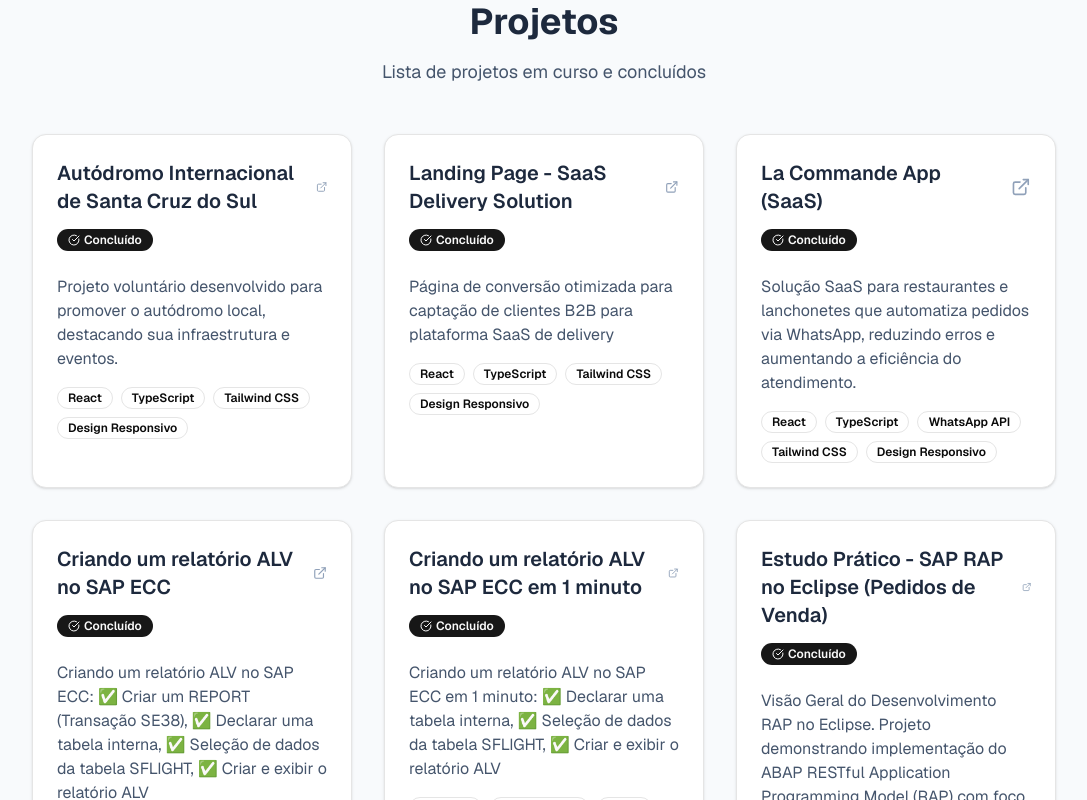
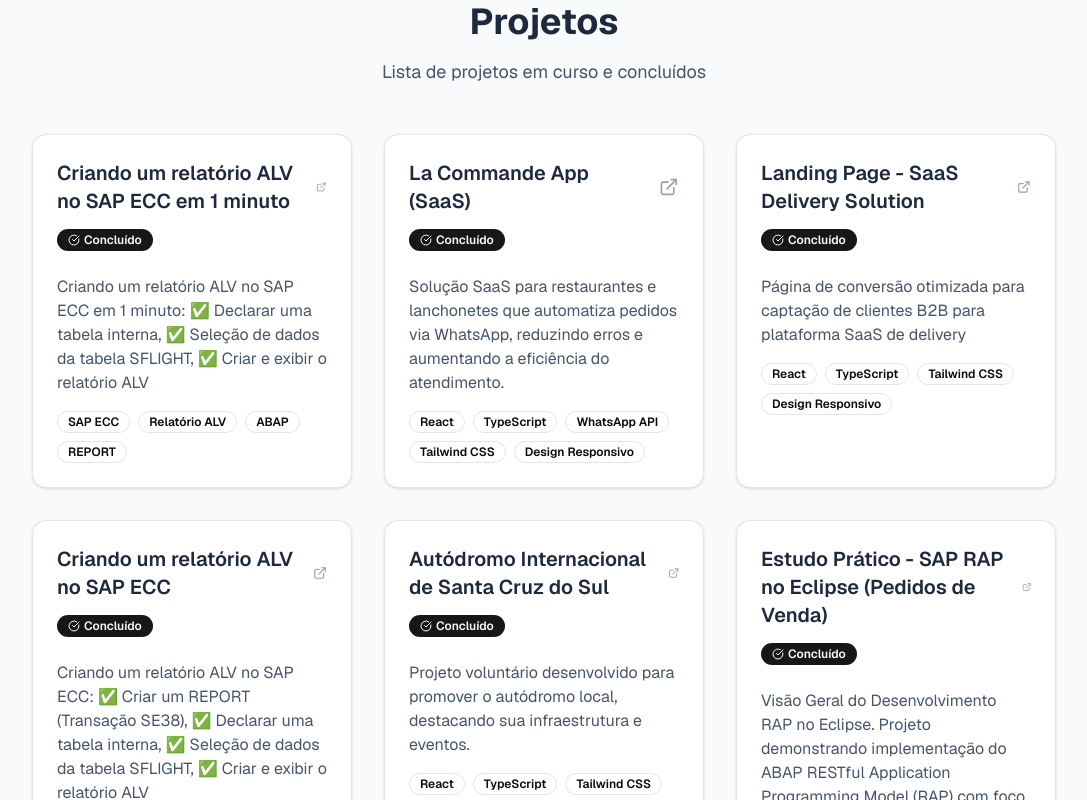
Before and after one commit to eduardoschoepf/portfolio, a Next.js app: page / in a window 1280 px wide. Shown: the part 4680-5480 px from the top of the page, without its empty margins (96-1183 px from the left). Built offline with nearby package versions, Linux system fonts and the light colour scheme.

Commit message:
Refactoring

```diff
--- a/app/page.tsx
+++ b/app/page.tsx
@@ -125,10 +125,17 @@ export default function Portfolio() {
 
   const projects = [
     {
-      title: 'Autódromo Internacional de Santa Cruz do Sul',
-      description: 'Projeto voluntário desenvolvido para promover o autódromo local, destacando sua infraestrutura e eventos.',
-      technologies: ['React', 'TypeScript', 'Tailwind CSS', 'Design Responsivo'],
-      url: 'https://eduardoschoepf.github.io/aiscs/',
+      title: 'Criando um relatório ALV no SAP ECC em 1 minuto',
+      description: 'Criando um relatório ALV no SAP ECC em 1 minuto: ✅ Declarar uma tabela interna, ✅ Seleção de dados da tabela SFLIGHT, ✅ Criar e exibir o relatório ALV',
+      technologies: ['SAP ECC', 'Relatório ALV ', 'ABAP', 'REPORT'],
+      url: 'https://www.youtube.com/shorts/olua3e4vTgc',
+      status: 'Concluído'
+    },
+    {
+      title: 'La Commande App (SaaS)',
+      description: 'Solução SaaS para restaurantes e lanchonetes que automatiza pedidos via WhatsApp, reduzindo erros e aumentando a eficiência do atendimento.',
+      technologies: ['React', 'TypeScript', 'WhatsApp API', 'Tailwind CSS', 'Design Responsivo'],
+      url: 'https://eduardoschoepf.github.io/la-commande-delivery/',
       status: 'Concluído'
     },
     {
@@ -139,13 +146,6 @@ export default function Portfolio() {
       status: 'Concluído'
     },
     {
-      title: 'La Commande App (SaaS)',
-      description: 'Solução SaaS para restaurantes e lanchonetes que automatiza pedidos via WhatsApp, reduzindo erros e aumentando a eficiência do atendimento.',
-      technologies: ['React', 'TypeScript', 'WhatsApp API', 'Tailwind CSS', 'Design Responsivo'],
-      url: 'https://eduardoschoepf.github.io/la-commande/',
-      status: 'Concluído'
-    },
-    {
       title: 'Criando um relatório ALV no SAP ECC',
       description: 'Criando um relatório ALV no SAP ECC: ✅ Criar um REPORT (Transação SE38), ✅ Declarar uma tabela interna, ✅ Seleção de dados da tabela SFLIGHT, ✅ Criar e exibir o relatório ALV',
       technologies: ['SAP ECC', 'Relatório ALV ', 'ABAP', 'Transação SE38', 'REPORT'],
@@ -153,12 +153,13 @@ export default function Portfolio() {
       status: 'Concluído'
     },
     {
-      title: 'Criando um relatório ALV no SAP ECC em 1 minuto',
-      description: 'Criando um relatório ALV no SAP ECC em 1 minuto: ✅ Declarar uma tabela interna, ✅ Seleção de dados da tabela SFLIGHT, ✅ Criar e exibir o relatório ALV',
-      technologies: ['SAP ECC', 'Relatório ALV ', 'ABAP', 'Transação SE38', 'REPORT'],
-      url: 'https://www.youtube.com/shorts/olua3e4vTgc',
+      title: 'Autódromo Internacional de Santa Cruz do Sul',
+      description: 'Projeto voluntário desenvolvido para promover o autódromo local, destacando sua infraestrutura e eventos.',
+      technologies: ['React', 'TypeScript', 'Tailwind CSS', 'Design Responsivo'],
+      url: 'https://eduardoschoepf.github.io/aiscs/',
       status: 'Concluído'
     },
+
     {
       title: 'Estudo Prático - SAP RAP no Eclipse (Pedidos de Venda)',
       description: 'Visão Geral do Desenvolvimento RAP no Eclipse. Projeto demonstrando implementação do ABAP RESTful Application Programming Model (RAP) com foco em pedidos de venda. Inclui criação de entidades, serviços e consumo via OData.',
@@ -177,7 +178,7 @@ export default function Portfolio() {
       title: 'Yoozcool Mobile App',
       description: 'Aplicativo multiplataforma para monitoramento de frota em tempo real com mapas interativos.',
       technologies: ['Ionic', 'AngularJS', 'Leaflet', 'Node.js'],
-      url: '',
+      url: 'https://www.busetcar.com/entreprises/yoozcool-solution-cle-en-main-de-systeme-daide-a-lexploitation-proposee-par-mobixio-623608.php',
       status: 'Concluído'
     }
   ]
```
